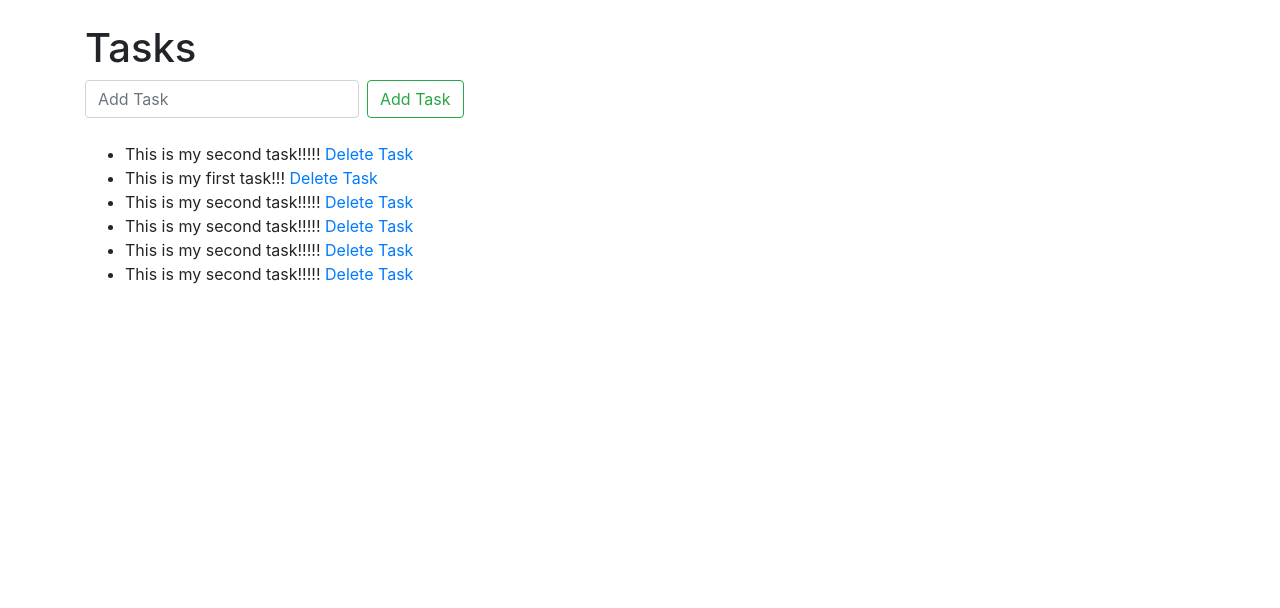
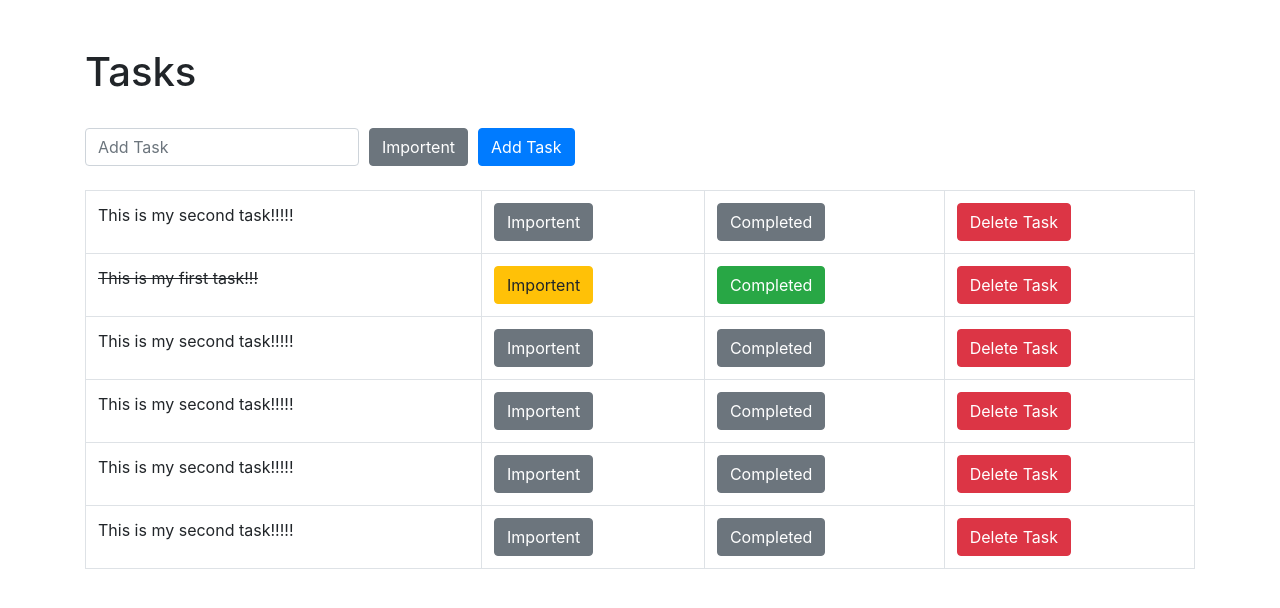
Before and after one commit to rohid-hub/django_my_tasks, a Django app: page /tasks/ in a window 1280 px wide. Shown: the part 56-664 px from the top of the page. Run offline with Django 3.2, Linux system fonts and the light colour scheme; data comes from the database, SQL or seed files in the repository; both versions use the stored data as it was after the commit; some libraries are stand-ins or nearby versions.

Commit message:
completed and importent functionality added

```diff
--- a/tasks/urls.py
+++ b/tasks/urls.py
@@ -1,10 +1,12 @@
 from django.contrib import admin
 from django.urls import path
-from .views import home, tasks, delete
+from .views import home, tasks, delete, isCompleted, isImportent
 
 urlpatterns = [
     path('admin/', admin.site.urls),
     path('', home, name='home'),
     path('tasks/', tasks, name='tasks'),
-    path('delete/<task_id>', delete, name="delete")
+    path('delete/<task_id>', delete, name="delete"),
+    path('isCompleted/<task_id>', isCompleted, name="isCompleted"),
+    path('isImportent/<task_id>', isImportent, name="isImportent"),
 ]
--- a/tasks/views.py
+++ b/tasks/views.py
@@ -11,7 +11,7 @@ def tasks(request):
     form = AddTaskForm(request.POST or None)
     if form.is_valid():
       form.save()
-      messages.success(request, ("Task item added to tasks!"))
+      messages.success(request, "Task item added to tasks!")
       return redirect('tasks')
     else:
       return redirect('tasks')
@@ -22,5 +22,26 @@ def tasks(request):
 def delete(request, task_id):
   task_item_to_dlt = Task.objects.get(pk=task_id)
   task_item_to_dlt.delete()
-  messages.success(request, ("Task deleted!"))
+  messages.warning(request, "Task deleted!")
   return redirect('tasks')
+
+
+def isCompleted(request, task_id):
+  item = Task.objects.get(pk=task_id)
+  if item.isCompleted == False:
+    item.isCompleted = True
+    item.save()
+  else:
+    item.isCompleted = False
+    item.save()
+  return redirect('tasks')
+
+def isImportent(request, task_id):
+  item = Task.objects.get(pk=task_id)
+  if item.isImportent == False:
+    item.isImportent = True
+    item.save()
+  else:
+    item.isImportent = False
+    item.save()
+  return redirect('tasks')
--- a/templates/layout.html
+++ b/templates/layout.html
@@ -30,6 +30,27 @@
   </nav>
   <main class="container">
     <br>
+    {% if messages %}
+      {% for message in messages %}
+        <div class="alert
+          {% if message.tags %}
+            {% if message.tags == 'success' %}
+              alert-success
+            {% elif message.tags == 'warning' %}
+              alert-danger
+            {% else %}
+              alert-primary
+            {% endif %}
+          {% endif %}
+        alert-dismissible fade show" role="alert">
+          {{ message }}
+          <button type="button" class="close" data-dismiss="alert" aria-label="Close">
+            <span aria-hidden="true">&times;</span>
+          </button>
+        </div>
+      {% endfor %}
+    {% endif %}
+    <br>
     {% block content %}
 
     {% endblock content %}
--- a/templates/tasks/tasks.html
+++ b/templates/tasks/tasks.html
@@ -6,20 +6,52 @@ Tasks
 
 {% block content %}
 <h1>Tasks</h1>
-<form action="{% url 'tasks' %}" method="POST" class="form-inline my-2 my-lg-0">
+<br>
+<form  action="{% url 'tasks' %}" method="POST">
   {% csrf_token %}
-  <input class="form-control mr-sm-2" type="text" placeholder="Add Task" aria-label="Search" name="content">
-  <button class="btn btn-outline-success my-2 my-sm-0" type="submit">Add Task</button>
+  <div class="form-row align-items-center">
+    <div class="col-auto">
+      <input class="form-control" type="text" placeholder="Add Task" aria-label="Search" name="content">
+    </div>
+    <div class="col-auto">
+      <div class="btn-group-toggle" data-toggle="buttons">
+        <label class="btn btn-secondary">
+          <input class="form-check-input" type="checkbox" id="autoSizingCheck" name="isImportent" value="True" autocomplete="off">Importent</label>
+      </div>
+    </div>
+    <div class="col-auto">
+      <button type="submit" class="btn btn-primary">Add Task</button>
+    </div>
+  </div>
 </form>
 <br>
-<ul>
-  {% if tasks %}
+<table class="table table-bordered">
+  <tbody>
+    {% if tasks %}
     {% for task in tasks %}
-      <li>
-        {{ task }}
-        <a href="{% url 'delete' task.id %}">Delete Task</a>
-      </li>
+      <tr>
+        <td {% if task.isCompleted %}
+          style="text-decoration: line-through;"
+        {% endif %}>{{ task }}</td>
+        <td><a href="{% url 'isImportent' task.id %}"  class="btn
+          {% if task.isImportent %}
+          btn-warning
+        {% else %}
+          btn-secondary
+        {% endif %}
+          ">Importent</a></td>
+        <td><a href="{% url 'isCompleted' task.id %}" class="btn
+
+          {% if task.isCompleted %}
+            btn-success
+          {% else %}
+            btn-secondary
+          {% endif %}
+          ">Completed</a></td>
+        <td><a href="{% url 'delete' task.id %}"  class="btn btn-danger">Delete Task</a></td>
+      </tr>
     {% endfor %}
   {% endif %}
-</ul>
+  </tbody>
+</table>
 {% endblock content %}
```
Also changed, not shown: task/forms.py (+6 -1 lines), db.sqlite3.
